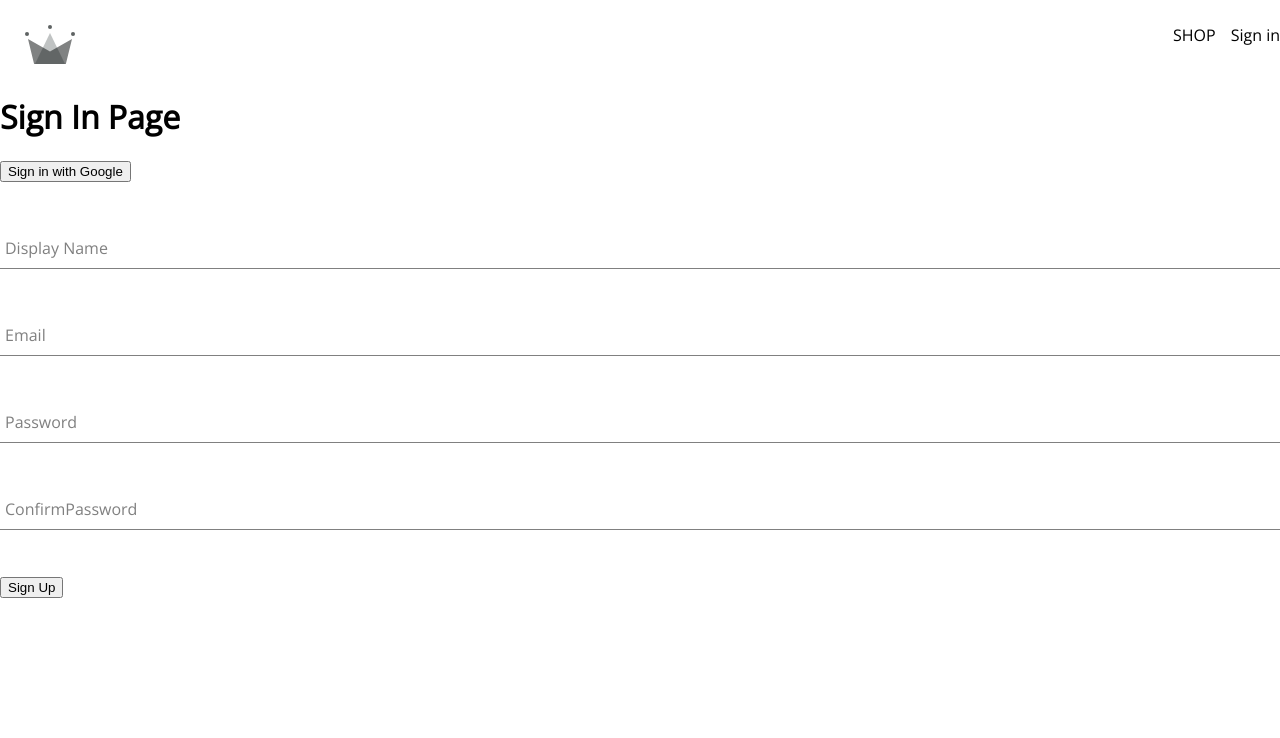
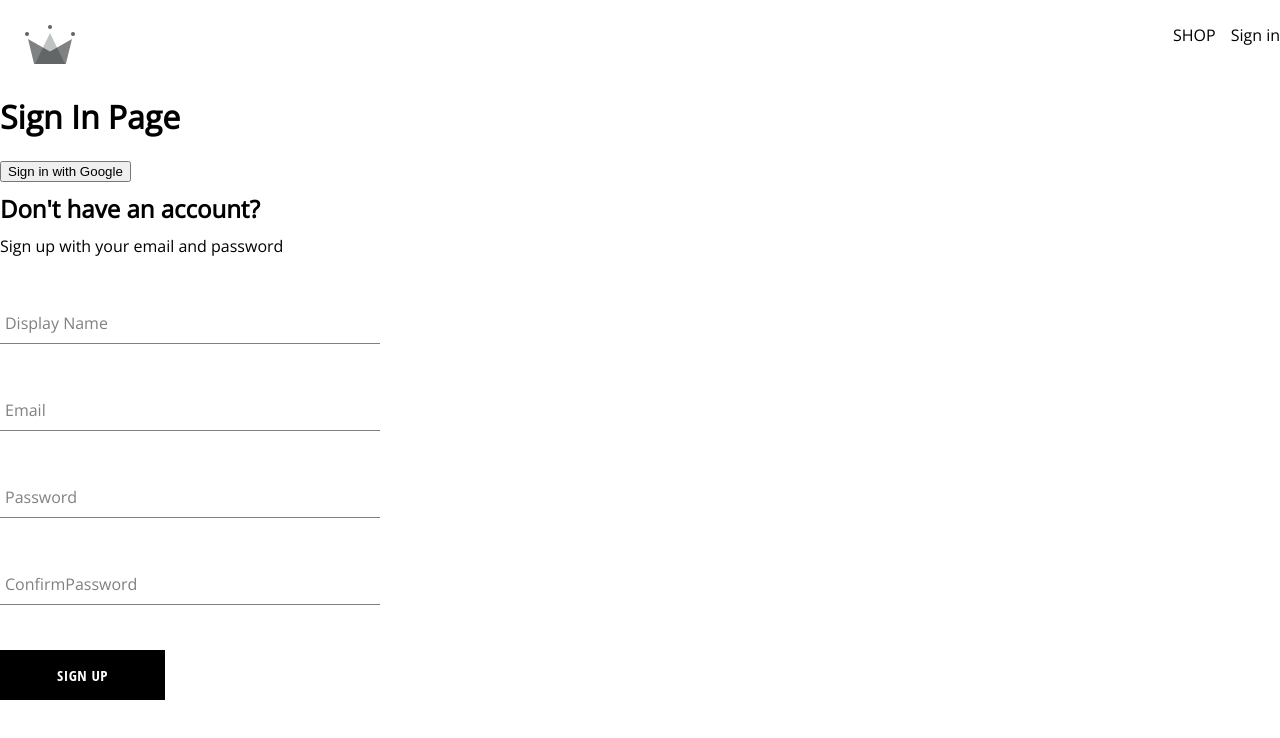
Before and after one commit to codepantha/dev-camisa, a React (Create React App) app: page /sign-in in a window 1280 px wide. Shown: the top 738 px of the page. Built offline with nearby package versions, Linux system fonts and the light colour scheme.

Commit message:
create Button and SignUpForm components

```diff
--- /dev/null
+++ b/src/components/Button/Button.js
@@ -0,0 +1,27 @@
+import React from 'react';
+import PropTypes from 'prop-types';
+import './Button.styles.scss';
+
+const BUTTON_TYPE_CLASSES = {
+  google: 'google-sign-in',
+  inverted: 'inverted',
+};
+
+/* eslint-disable jsx-a11y/control-has-associated-label */
+const Button = ({ buttonType, type, children }) => (
+  <button type={type === 'submit' ? 'submit' : 'button'} className={`button-container ${BUTTON_TYPE_CLASSES[buttonType]}`}>
+    { children }
+  </button>
+);
+
+Button.propTypes = {
+  buttonType: PropTypes.string,
+  type: PropTypes.string.isRequired,
+  children: PropTypes.string.isRequired,
+};
+
+Button.defaultProps = {
+  buttonType: '',
+};
+
+export default Button;
--- /dev/null
+++ b/src/components/Button/Button.styles.scss
@@ -0,0 +1,46 @@
+.button-container {
+  min-width: 165px;
+  width: auto;
+  height: 50px;
+  letter-spacing: 0.5px;
+  line-height: 50px;
+  padding: 0 35px 0 35px;
+  font-size: 15px;
+  background-color: black;
+  color: white;
+  text-transform: uppercase;
+  font-family: 'Open Sans Condensed';
+  font-weight: bolder;
+  border: none;
+  cursor: pointer;
+  display: flex;
+  justify-content: center;
+
+  &:hover {
+    background-color: white;
+    color: black;
+    border: 1px solid black;
+  }
+
+  &.google-sign-in {
+    background-color: #4285f4;
+    color: white;
+
+    &:hover {
+      background-color: #357ae8;
+      border: none;
+    }
+  }
+
+  &.inverted {
+    background-color: white;
+    color: black;
+    border: 1px solid black;
+
+    &:hover {
+      background-color: black;
+      color: white;
+      border: none;
+    }
+  }
+}
--- a/src/components/SignUpForm/SignUpForm.js
+++ b/src/components/SignUpForm/SignUpForm.js
@@ -1,6 +1,8 @@
 import React, { useState } from 'react';
 import { createAuthUserWithEmailAndPassword, createUserDocumentFromAuth } from '../../utils/firebase/firebase.utils';
+import Button from '../Button/Button';
 import FormInput from '../FormInput/FormInput';
+import './SignUpForm.styles.scss';
 /* eslint-disable jsx-a11y/label-has-associated-control */
 
 const defaultFormFields = {
@@ -38,7 +40,9 @@ const SignUpForm = () => {
   };
 
   return (
-    <div>
+    <div className="sign-up-container">
+      <h2>Don&apos;t have an account?</h2>
+      <span>Sign up with your email and password</span>
       <form onSubmit={handleSubmit}>
         <FormInput
           label="Display Name"
@@ -76,7 +80,7 @@ const SignUpForm = () => {
           handleChange={handleChange}
         />
 
-        <button type="submit">Sign Up</button>
+        <Button type="submit">Sign Up</Button>
       </form>
     </div>
   );
--- /dev/null
+++ b/src/components/SignUpForm/SignUpForm.styles.scss
@@ -0,0 +1,9 @@
+.sign-up-container {
+  display: flex;
+  flex-direction: column;
+  width: 380px;
+
+  h2 {
+    margin: 10px 0;
+  }
+}
--- a/src/components/index.js
+++ b/src/components/index.js
@@ -2,3 +2,4 @@ export { default as Directory } from './Directory/Directory';
 export { default as CategoryItem } from './CategoryItem/CategoryItem';
 export { default as SignUpForm } from './SignUpForm/SignUpForm';
 export { default as FormInput } from './FormInput/FormInput';
+export { default as Button } from './Button/Button';
```
